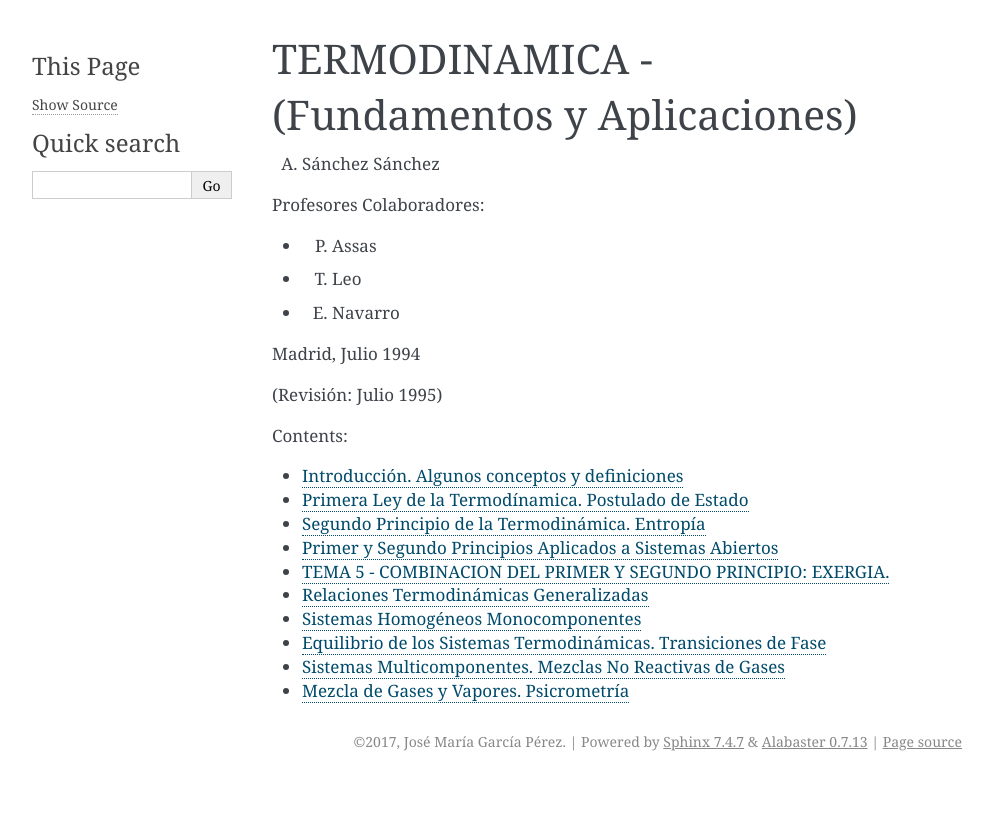
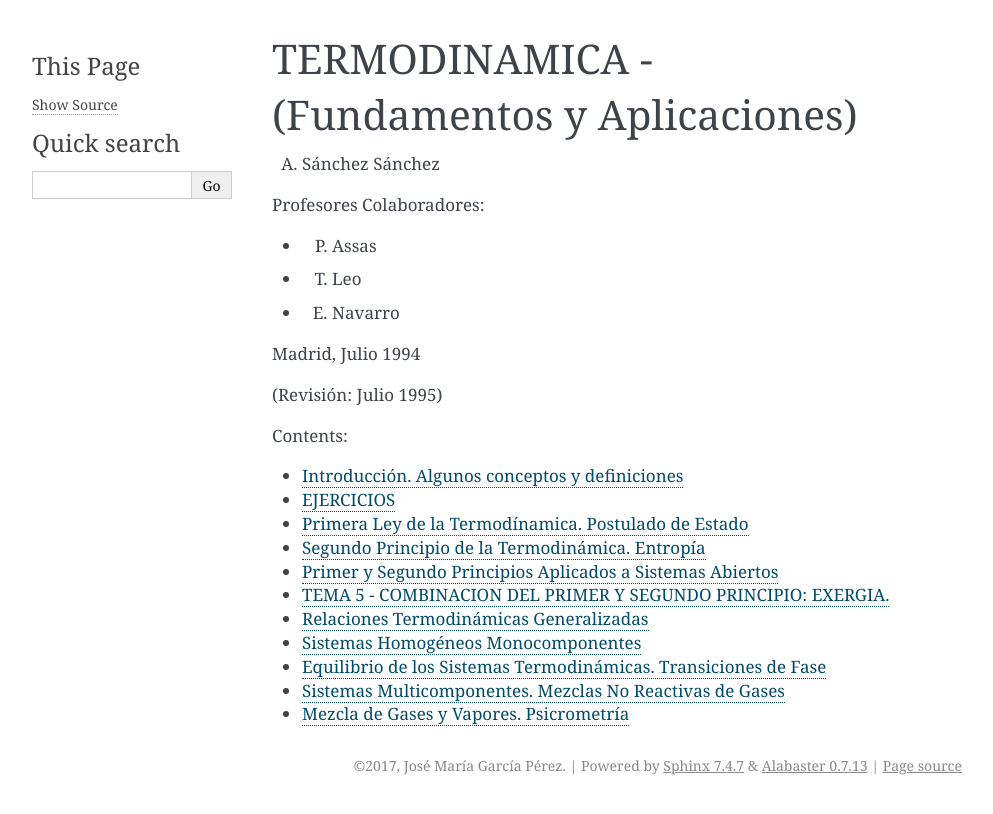
Before and after one commit to mantielero/termodinamica, a Sphinx documentation site: the page built from source/index.rst, in a window 1280 px wide. Shown: the top 814 px of the page, without its empty margins (148-1141 px from the left). Built offline with Sphinx 7.4.7, drawn with Linux system fonts in a browser that asks for light colours.

Commit message:
Añado los ejercicios al índice

```diff
--- a/source/index.rst
+++ b/source/index.rst
@@ -23,6 +23,7 @@ Madrid, Julio 1994
    :caption: Contents:
 
    guion_introduccion
+   guion_introduccion_ejercicios
    guion_primer_principio
    guion_segundo_principio
    guion_primer_segundo_principios
```
